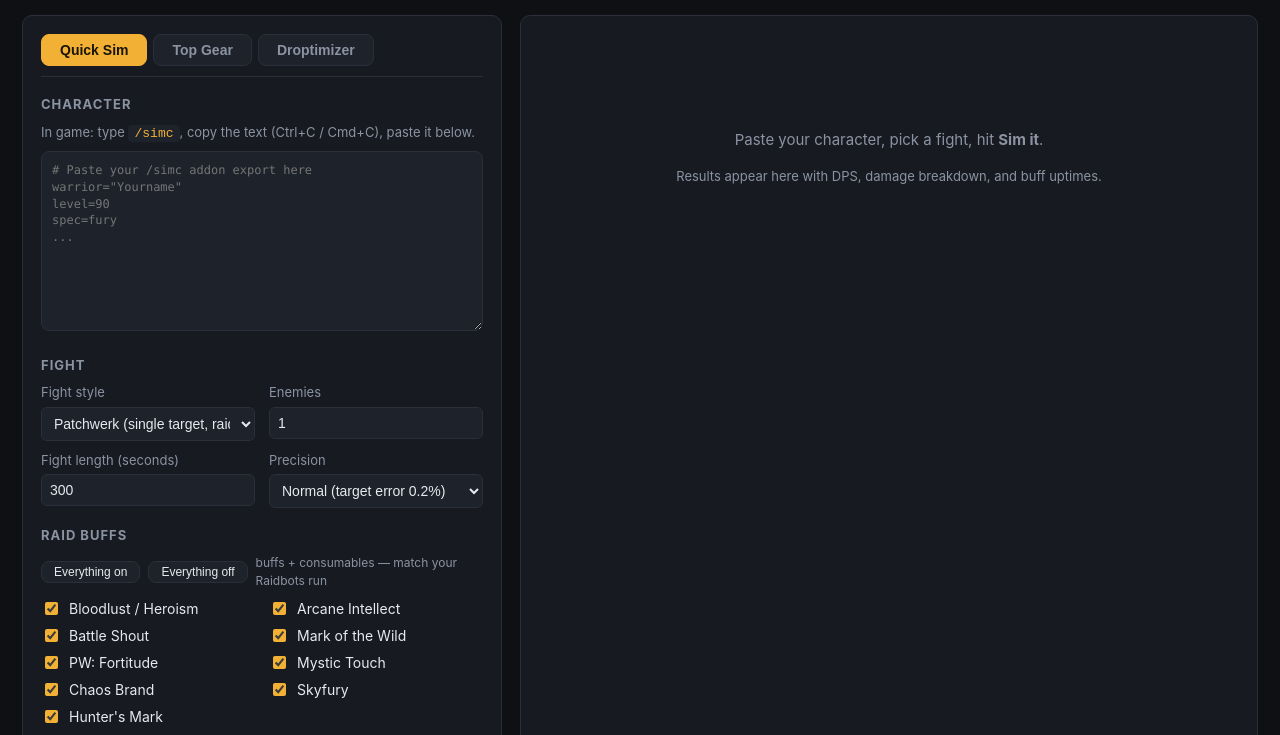
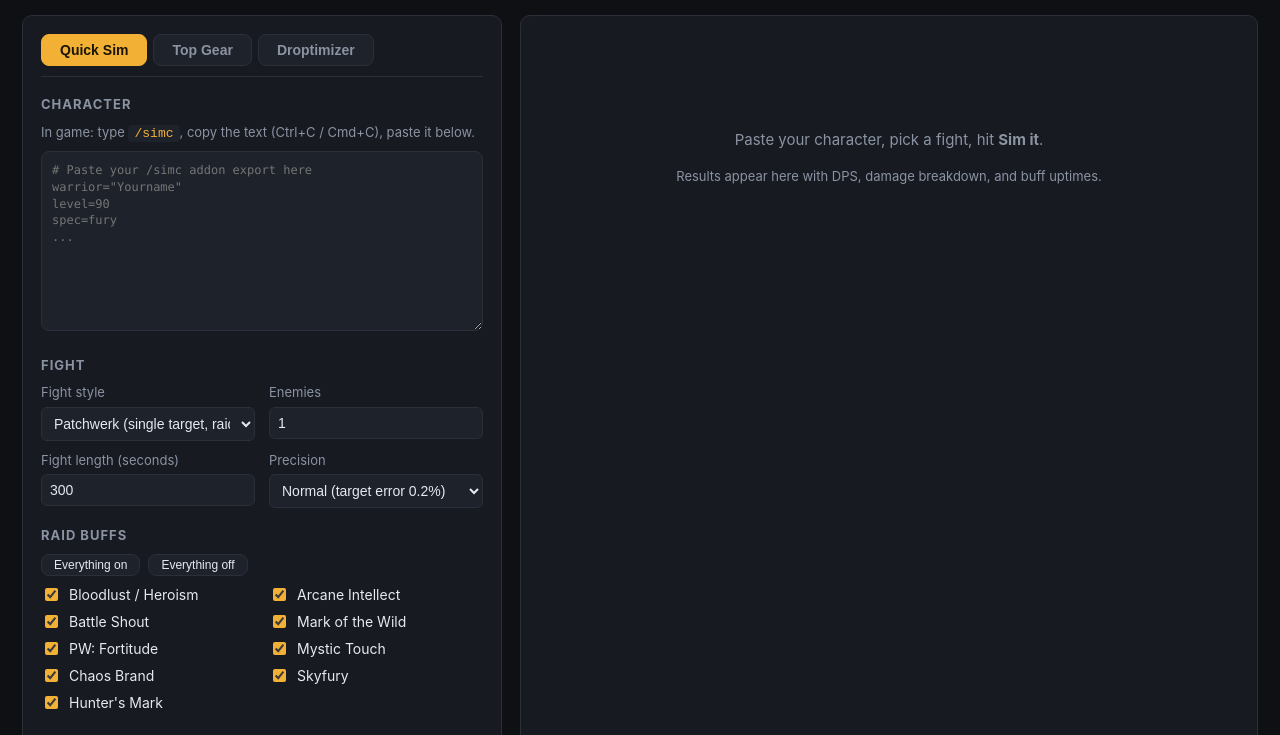
Before and after one commit to balovich-matje/localbots, a website: page public/index.html in a window 1280 px wide. Shown: the part 65-800 px from the top of the page. Drawn offline with Linux system fonts and the light colour scheme; no server answers.

Commit message:
Drop the preset-buttons hint text
Co-Authored-By: Claude Fable 5 <noreply@anthropic.com>

```diff
--- a/public/index.html
+++ b/public/index.html
@@ -68,7 +68,6 @@
       <div class="gear-toolbar">
         <button class="mini" id="preset-all-on">Everything on</button>
         <button class="mini" id="preset-all-off">Everything off</button>
-        <span class="hint-inline">buffs + consumables — match your Raidbots run</span>
       </div>
       <div class="checkbox-grid" id="buffs">
         <label><input type="checkbox" data-buff="bloodlust" checked> Bloodlust / Heroism</label>
```
